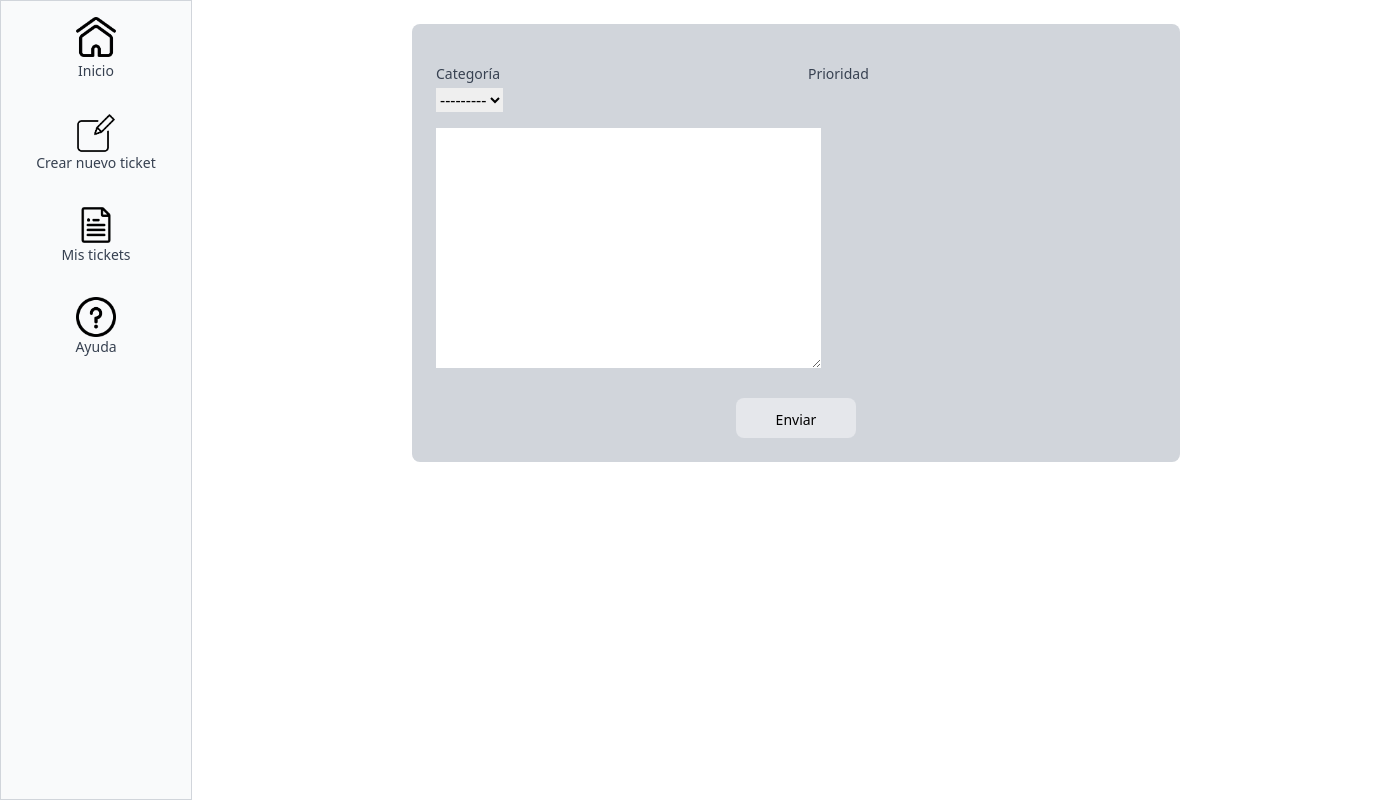
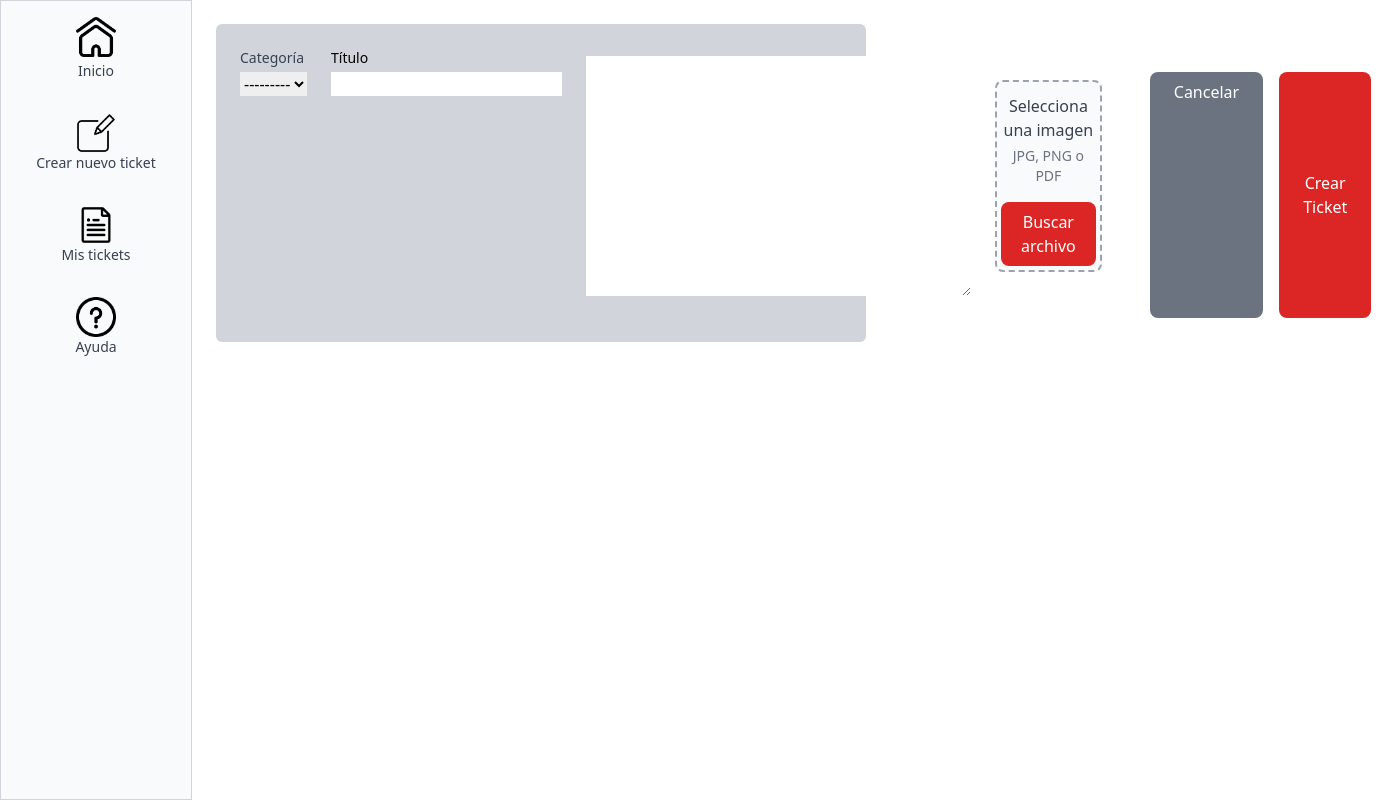
Before and after one commit to MxL2421/helpdesk_itsc, a Django app: page /tickets/crear/ in a window 1400 px wide. Shown: the part 82-882 px from the top of the page. Run offline with Django 5.2, Linux system fonts and the light colour scheme; the visitor is signed in with stand-in values (Sample User, id 1); data that the repository does not hold is empty; some libraries are stand-ins or nearby versions.

Commit message:
actualizcion de creacion de ticket

```diff
--- a/core/templates/tickets/crear.html
+++ b/core/templates/tickets/crear.html
@@ -1,52 +1,114 @@
+
 {% extends 'base.html' %}
 {% block title %}Crear Ticket{% endblock %}
 
 {% block content %}
-<div class="bg-gray-300 rounded-lg p-6 max-w-3xl mx-auto">
+<div class="bg-gray-300 w-[650px] rounded-md p-6"><!--contenedor gris -->
 
-  <form method="post" class="space-y-4">
+
+    <!-- Inicio del formulario -->
+    <form method="post" enctype="multipart/form-data">
+
         {% csrf_token %}
-
-    <!-- FILA 1: Categoria y Prioridad -->
+        <!-- Campo Categoría -->
       <div class="flex gap-6">
        <div class="flex-1">
          <label class="block text-sm font-medium text-gray-700 mb-1">Categoría</label>
           {{ form.categoria }}
       </div>
-      <div class="flex-1">
-        <label class="block text-sm font-medium text-gray-700 mb-1">Prioridad</label>
-        {{ form.prioridad }}
-      </div>
+        <!-- Campo Título -->
+<div class="mb-4">
+    <label class="block text-sm font-medium mb-1">
+        Título
+    </label>
+
+    {{ form.titulo }}
 </div>
 
-    <!-- FILA 2: Asunto y Fecha -->
-    <div class="flex gap-6">
-      <div class="flex-1">
+<!-- Campo Asunto -->
+<div class="mb-4">
+    <label class="block text-sm font-medium mb-2">
+
+    </label>
+
     {{ form.asunto }}
 </div>
-      <div class="w-40">
-        {{ form.fecha }}
-      </div>
+<!--
+     SECCIÓN: ADJUNTAR IMAGEN
+-->
+<div class="mt-6">
+
+    <!-- Título de la sección -->
+    <label class="block text-sm font-semibold text-gray-700 mb-2">
+
+    </label>
+
+    <!-- Contenedor del área para subir archivos -->
+    <div class="border-2 border-dashed border-gray-400 rounded-lg p-1 text-center bg-gray-50">
+
+        <!-- Icono -->
+        <div class="text-4xl mb-2">
+
         </div>
 
-    <!-- FILA 3: CC -->
-    <div>
-      {{ form.cc }}
+        <!-- Texto principal -->
+        <p class="text-gray-700 font-medium">
+            Selecciona una imagen
+        </p>
+
+        <!-- Texto secundario -->
+        <p class="text-sm text-gray-500 mt-1">
+            JPG, PNG o PDF
+        </p>
+
+        <!-- Botón (temporal) -->
+        <button
+            type="button"
+            class="mt-4 px-5 py-2 bg-red-600 text-white rounded-lg hover:bg-red-700 transition">
+
+            Buscar archivo
+
+        </button>
+
     </div>
 
-    <!-- FILA 4: Descripción (textarea grande) -->
-    <div>
-      {{ form.descripcion }}
 </div>
 
-    <!-- BOTÓN ENVIAR -->
-    <div class="flex justify-center pt-2">
-      <button type="submit" class="flex flex-col items-center bg-gray-200 hover:bg-gray-400 rounded-lg px-10 py-2 transition">
-        <i class="fa-solid fa-paper-plane text-xl"></i>
-        <span class="text-sm mt-1">Enviar</span>
+       <!-- Sección para adjuntar archivos -->
+<div class="mt-6">
+
+    <!-- Título de la sección -->
+    <h3 class="text-sm font-semibold mb-2">
+       <!--Adjuntar archivo-->
+    </h3>
+
+
+    {{ formset.management_form }}
+
+    {% for adjunto_form in formset %}
+        {{ adjunto_form.as_p }}
+    {% endfor %}
+
+</div>
+<div class="flex justify-end gap-4 mt-6">
+
+    <!-- Botón Cancelar -->
+    <a href="{% url 'lista_tickets' %}"
+       class="px-6 py-2 bg-gray-500 text-white rounded-lg hover:bg-gray-600 transition">
+        Cancelar
+    </a>
+
+    <!-- Botón Crear -->
+    <button
+        type="submit"
+        class="px-6 py-2 bg-red-600 text-white rounded-lg hover:bg-red-700 transition">
+
+        Crear Ticket
+
     </button>
+
 </div>
 
-  </form>
+
 </div>
 {% endblock %}
```
Also changed, not shown: core/static/img/subir.png (added), core/templates/auth/inicio.html (added). Lines whose indentation alone changed are shown as unchanged.
